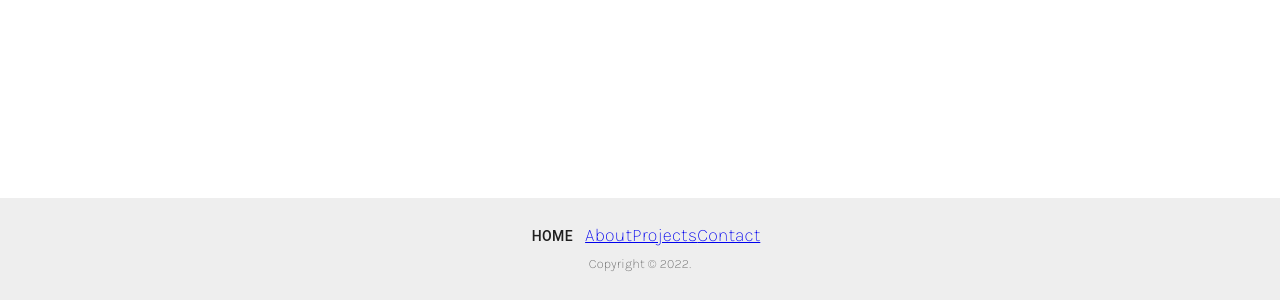
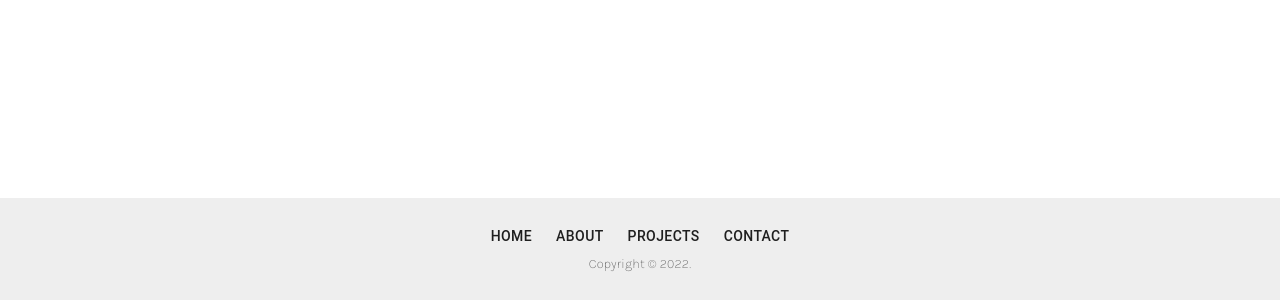
Before and after one commit to anettekoder/portfolioss, a React (Create React App) app: page /contact in a window 1280 px wide. Shown: the part 1658-1958 px from the top of the page. Built offline with nearby package versions, Linux system fonts and the light colour scheme.

Commit message:
fix footer links

```diff
--- a/src/components/footer/footer.js
+++ b/src/components/footer/footer.js
@@ -66,7 +66,7 @@ const Footer = () => {
           >
             Home
           </StyledLink>
-          <Link
+          <StyledLink
             variant="button"
             color="text.primary"
             to="/about"
@@ -80,8 +80,8 @@ const Footer = () => {
             }}
           >
             About
-          </Link>
-          <Link
+          </StyledLink>
+          <StyledLink
             variant="button"
             color="text.primary"
             to="/projects"
@@ -95,8 +95,8 @@ const Footer = () => {
             }}
           >
             Projects
-          </Link>
-          <Link
+          </StyledLink>
+          <StyledLink
             variant="button"
             color="text.primary"
             to="/contact"
@@ -110,7 +110,7 @@ const Footer = () => {
             }}
           >
             Contact
-          </Link>
+          </StyledLink>
         </Container>
         <Copyright />
       </Box>
```
